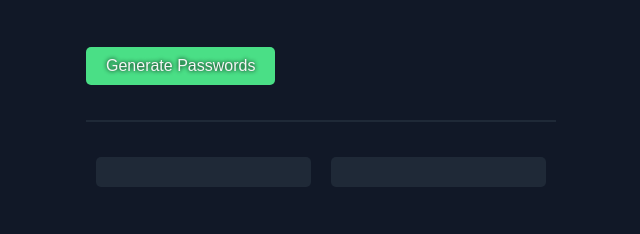
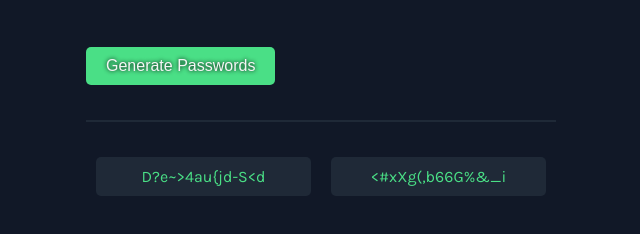
Before and after one commit to Abu-Ameenudeen/password-generator-scrimba, a plain HTML site: page index.html in a window 1280 px wide. Both pictures are taken after a click on the button "Generate Passwords". Shown: the part 230-464 px from the top of the page, without its empty margins (34-674 px from the left). Drawn offline with Linux system fonts and the light colour scheme.

Commit message:
Added Password Generation
- Updated HTML to get password
- Fixed height in password text area
- Added get & generate password function in index.js file

```diff
--- a/index.css
+++ b/index.css
@@ -42,10 +42,11 @@ body {
 
 .password {
     background-color: #1F2937;
-    padding: 15px;
+    padding: 10px 15px;
     border-radius: 5px;
     width: 185px;
+    height: 19px;
     text-align: center;
     cursor: pointer;
-    user-select: none;
+    color: #4ADF86;
 }
--- a/index.html
+++ b/index.html
@@ -8,7 +8,7 @@
     <body>
         <h1>Generate a <br><span class="green-font">random password</span></h1>
         <p id="punchline">Never use an insecure password again.</p>
-        <button id="generate-btn">Generate Passwords</button>
+        <button id="generate-btn" onclick="getPassword()">Generate Passwords</button>
         <div class="password-container">
             <span id="password1" class="password"></span>
             <span id="password2" class="password"></span>
--- a/index.js
+++ b/index.js
@@ -1,2 +1,21 @@
 const characters = ["A","B","C","D","E","F","G","H","I","J","K","L","M","N","O","P","Q","R","S","T","U","V","W","X","Y","Z","a","b","c","d","e","f","g","h","i","j","k","l","m","n","o","p","q","r","s","t","u","v","w","x","y","z", "0", "1", "2", "3", "4", "5", "6", "7", "8", "9","~","`","!","@","#","$","%","^","&","*","(",")","_","-","+","=","{","[","}","]",",","|",":",";","<",">",".","?",
 "/"];
+
+let passwordLength = 15;
+let password1El = document.getElementById("password1");
+let password2El = document.getElementById("password2");
+let generateBtn = document.getElementById("generate-btn");
+
+function getPassword() {
+    password1El.textContent = generatePassword();
+    password2El.textContent = generatePassword();
+};
+
+function generatePassword() {
+    let password = "";
+    for (let i = 0; i < passwordLength; i++) {
+        let randomIndex = Math.floor(Math.random() * characters.length);
+        password += characters[randomIndex];
+    }
+    return password;
+}
```
